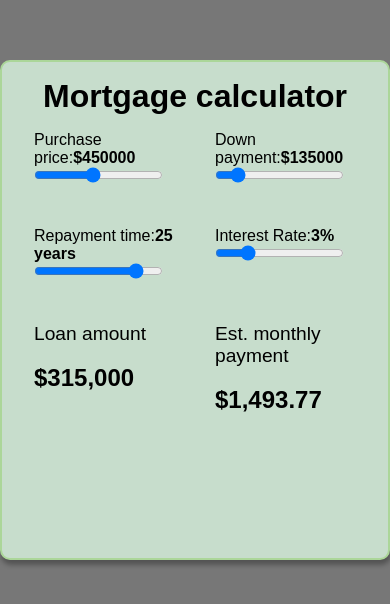
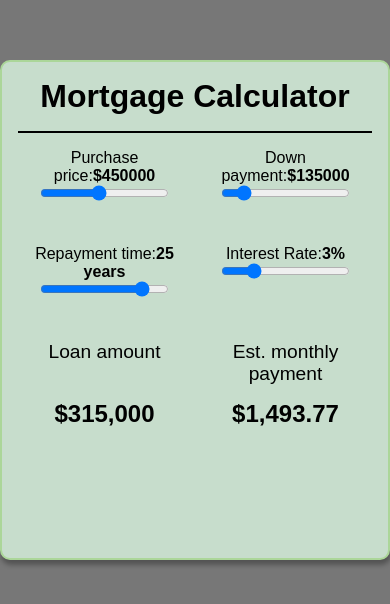
Before and after one commit to ritatanght/Mortgage-calculator, a Vue app: page / in a window 390 px wide. Shown: the part 112-716 px from the top of the page. Built offline with nearby package versions, Linux system fonts and the light colour scheme.

Commit message:
Adjust stylrs

```diff
--- a/src/App.vue
+++ b/src/App.vue
@@ -56,7 +56,7 @@ export default {
 </script>
 
 <template>
-  <h1>Mortgage calculator</h1>
+  <h1>Mortgage Calculator</h1>
   <main>
     <Input v-for="field in fields" :input="field" />
     <Display :label="loan.label" :value="loan.value" />
@@ -67,18 +67,24 @@ export default {
 <style scoped>
 h1 {
   text-align: center;
+  padding-bottom: 0.5em;
+  border-bottom: 2px solid;
 }
 
 main {
-  padding: 1em;
+  padding: 2em;
   display: grid;
   grid-template-columns: repeat(3, 1fr);
-  gap: 2.5em;
+  column-gap: 2.5em;
+  row-gap: 4em;
 }
 
 @media (max-width: 700px) {
   main {
+    padding: 1em;
     grid-template-columns: repeat(2, 1fr);
+    text-align: center;
+    row-gap: 2.5em;
   }
 }
 </style>
--- a/src/components/Display.vue
+++ b/src/components/Display.vue
@@ -24,9 +24,10 @@ export default {
 <style scoped>
 div {
   font-size: 1.2rem;
+  max-height: 120px;
 }
+
 p.label {
-  margin: 0;
   margin-bottom: 1em;
 }
 
@@ -34,4 +35,15 @@ p:not(.label) {
   font-size: 1.5rem;
   font-weight: bold;
 }
+
+@media (max-width: 700px) {
+  p.label {
+    margin-bottom: 0.8em;
+  }
+  div {
+    display: flex;
+    flex-direction: column;
+    justify-content: space-between;
+  }
+}
 </style>
```
